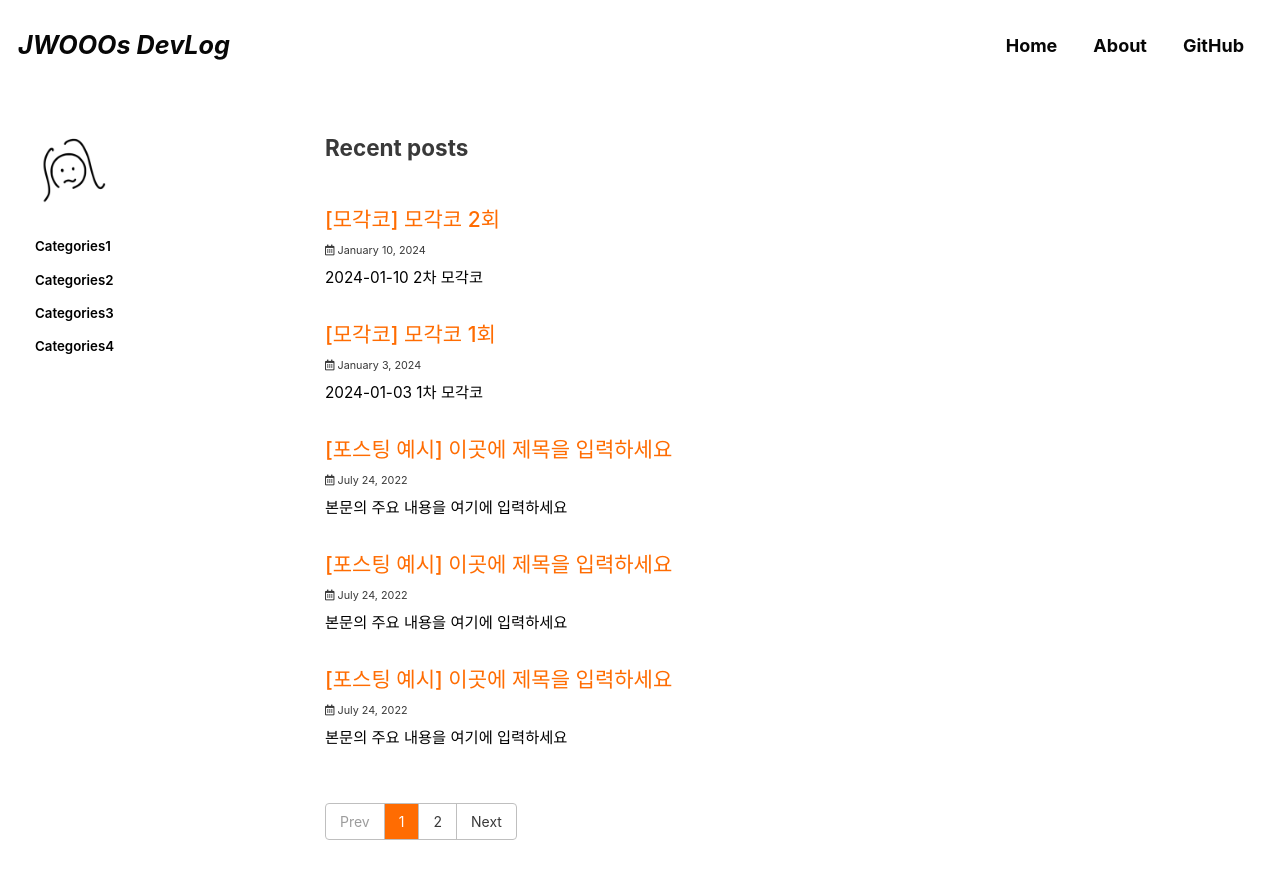
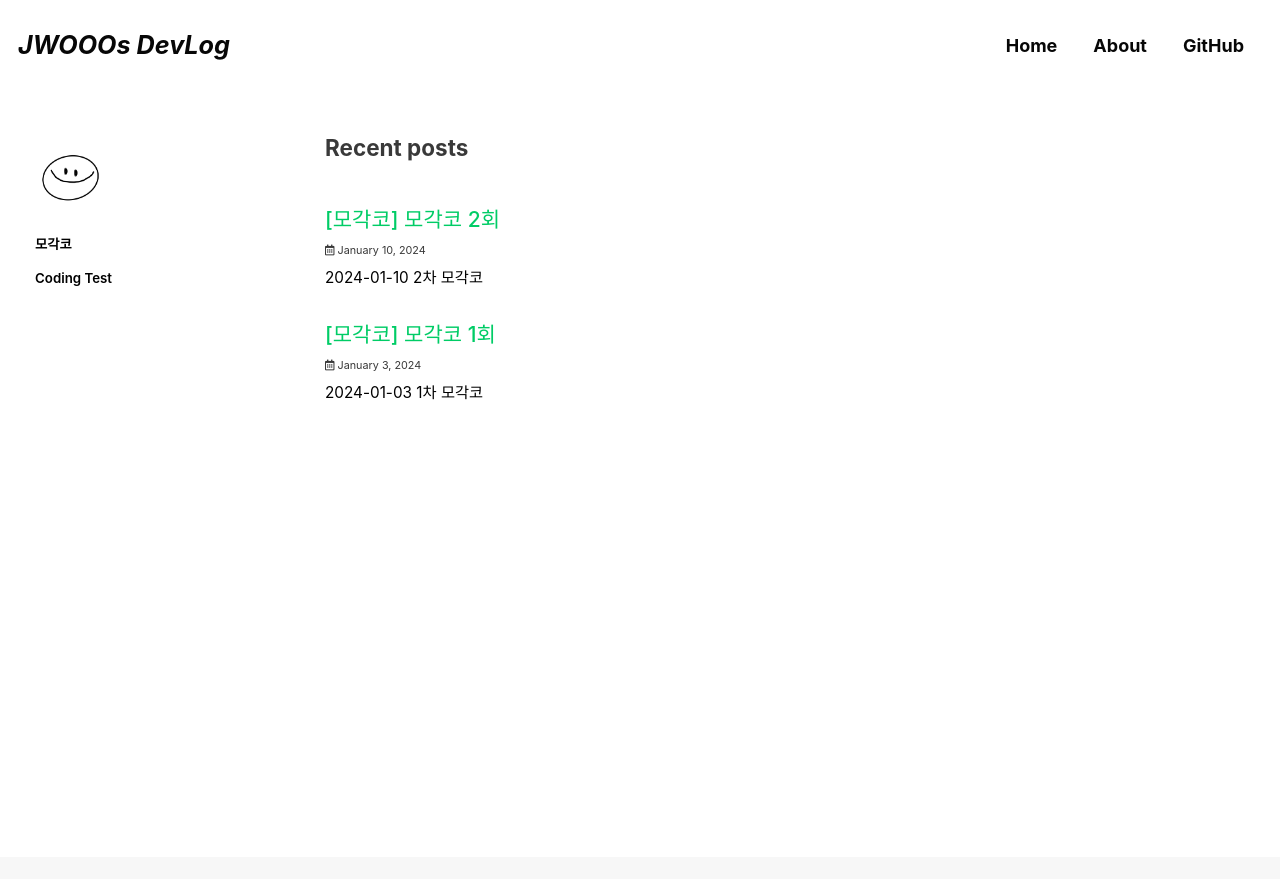
Before and after one commit to jinwoojwa/jinwoojwa.github.io, a Jekyll site: the page built from index.html, in a window 1280 px wide and 900 px high. Shown: the top 879 px of the window. Built offline with Jekyll 4.4.1, drawn with Linux system fonts in a browser that asks for light colours; cached includes are drawn as plain includes; some web fonts are replaced; the list of posts is cut into pages by our own code.

Commit message:
change theme

```diff
--- a/_config.yml
+++ b/_config.yml
@@ -24,9 +24,9 @@ title_separator: "&#124;"
 subtitle: # site tagline that appears below site title in masthead
 name: "Jinwoo" # 블로그 닉네임 설정
 description: "개발 공부 블로그입니다." # 블로그 설명
-url: "https://github-account.github.io" # 블로그 URL
+url: "https://jinwoojwa.github.io/jinwoo.github.io/" # 블로그 URL
 baseurl: # the subpath of your site, e.g. "/blog"
-repository: "github-account/github-account.github.io" # GitHub Repo 이름
+repository: "https://github.com/jinwoojwa/jinwoo.github.io" # GitHub Repo 이름
 teaser: #
 
 # logo                     : # 블로그명 앞에 로고 추가하고 싶을 경우 사용
@@ -98,8 +98,8 @@ analytics:
 
 # Site Author
 author:
-  name: "your name here" # 블로그 닉네임
-  avatar: "/assets/images/meee.png" # 블로그 프로필 사진
+  name: "Jinwoo" # 블로그 닉네임
+  avatar: "/assets/images/avatar.png" # 블로그 프로필 사진
   #   bio              : "hi all!"
   # location         : "Seoul, Korea"
   # email            : "youremailhere@xxxxxx.com"
--- a/_data/navigation.yml
+++ b/_data/navigation.yml
@@ -1,13 +1,13 @@
 # main links
 main:
   - title: "Home"
-    url: https://choiiis.github.io/
+    url: https://jinwoojwa.github.io/jinwoo.github.io/
 
   - title: "About"
     url: /about/
 
   - title: "GitHub"
-    url: https://github.com/choiiis
+    url: https://github.com/jinwoojwa
 
   # - title: "Projects"
   #   url: /projects/
@@ -18,11 +18,12 @@ main:
 # sidebar navigation (categories)
 # 2022.02.15 sidebar update : simple ver.
 categories:
-  - title: "Categories1"
-    url: /categories/categories1/
-  - title: "Categories2"
-    url: /categories/categories2/
-  - title: "Categories3"
-    url: /categories/categories3/
-  - title: "Categories4"
-    url: /categories/categories4/
+  - title: "모각코"
+    url: /categories/mogakco/
+  - title: "Coding Test"
+    url: /categories/coding_test/
+
+#  - title: "Categories3"
+#    url: /categories/categories3/
+#  - title: "Categories4"
+#    url: /categories/categories4/
--- a/_posts/2022-07-24-categories-post-name-here-2.md
+++ /dev/null
@@ -1,21 +0,0 @@
----
-title: "[포스팅 예시] 이곳에 제목을 입력하세요"
-excerpt: "본문의 주요 내용을 여기에 입력하세요"
-
-categories:
-  - Categories2
-tags:
-  - [tag1, tag2]
-
-permalink: /categories2/post-name-here-2/
-
-toc: true
-toc_sticky: true
-
-date: 2022-07-24
-last_modified_at: 2022-07-24
----
-
-## 🦥 본문
-
-본문은 여기에 ...
--- a/_posts/2022-07-24-categories-post-name-here-3.md
+++ /dev/null
@@ -1,21 +0,0 @@
----
-title: "[포스팅 예시] 이곳에 제목을 입력하세요"
-excerpt: "본문의 주요 내용을 여기에 입력하세요"
-
-categories:
-  - Categories3
-tags:
-  - [tag1, tag2]
-
-permalink: /categories3/post-name-here-3/
-
-toc: true
-toc_sticky: true
-
-date: 2022-07-24
-last_modified_at: 2022-07-24
----
-
-## 🦥 본문
-
-본문은 여기에 ...
--- a/_posts/2022-07-24-categories-post-name-here-4.md
+++ /dev/null
@@ -1,21 +0,0 @@
----
-title: "[포스팅 예시] 이곳에 제목을 입력하세요"
-excerpt: "본문의 주요 내용을 여기에 입력하세요"
-
-categories:
-  - Categories4
-tags:
-  - [tag1, tag2]
-
-permalink: /categories4/post-name-here-4/
-
-toc: true
-toc_sticky: true
-
-date: 2022-07-24
-last_modified_at: 2022-07-24
----
-
-## 🦥 본문
-
-본문은 여기에 ...
--- a/_sass/minimal-mistakes/skins/_plum.scss
+++ b/_sass/minimal-mistakes/skins/_plum.scss
@@ -5,7 +5,7 @@
 /* Colors */
 $background-color: #ffffff !default;
 $text-color: rgb(7, 7, 7) !default;
-$primary-color: #FF6C02 !default;
+$primary-color: #00cc66 !default;
 
 $border-color: mix(#fff, $background-color, 20%) !default;
 $code-background-color:rgba(240, 240, 240, 0.5);
```
Also changed, not shown: _pages/about.md (+9 -2 lines), _pages/categories/category-categories1.md (deleted, +0 -9 lines), _pages/categories/category-categories2.md (deleted, +0 -9 lines), _pages/categories/category-categories3.md (deleted, +0 -9 lines), _pages/categories/category-categories4.md (deleted, +0 -9 lines), _posts/2022-07-24-categories-post-name-here.md (deleted, +0 -21 lines), _posts/2024-01-03-categories-mogakco-1.md (+5 -1 lines).
